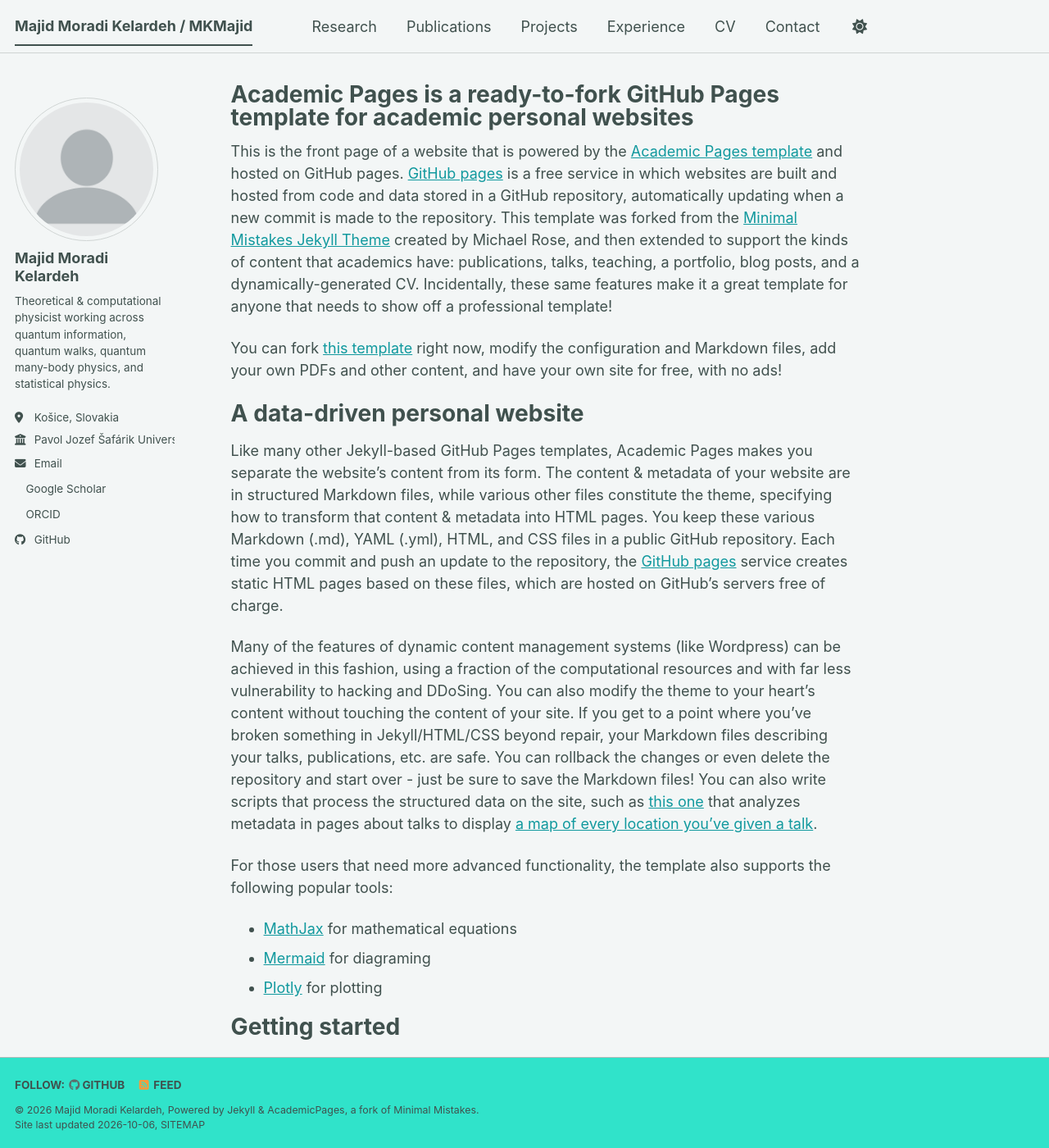
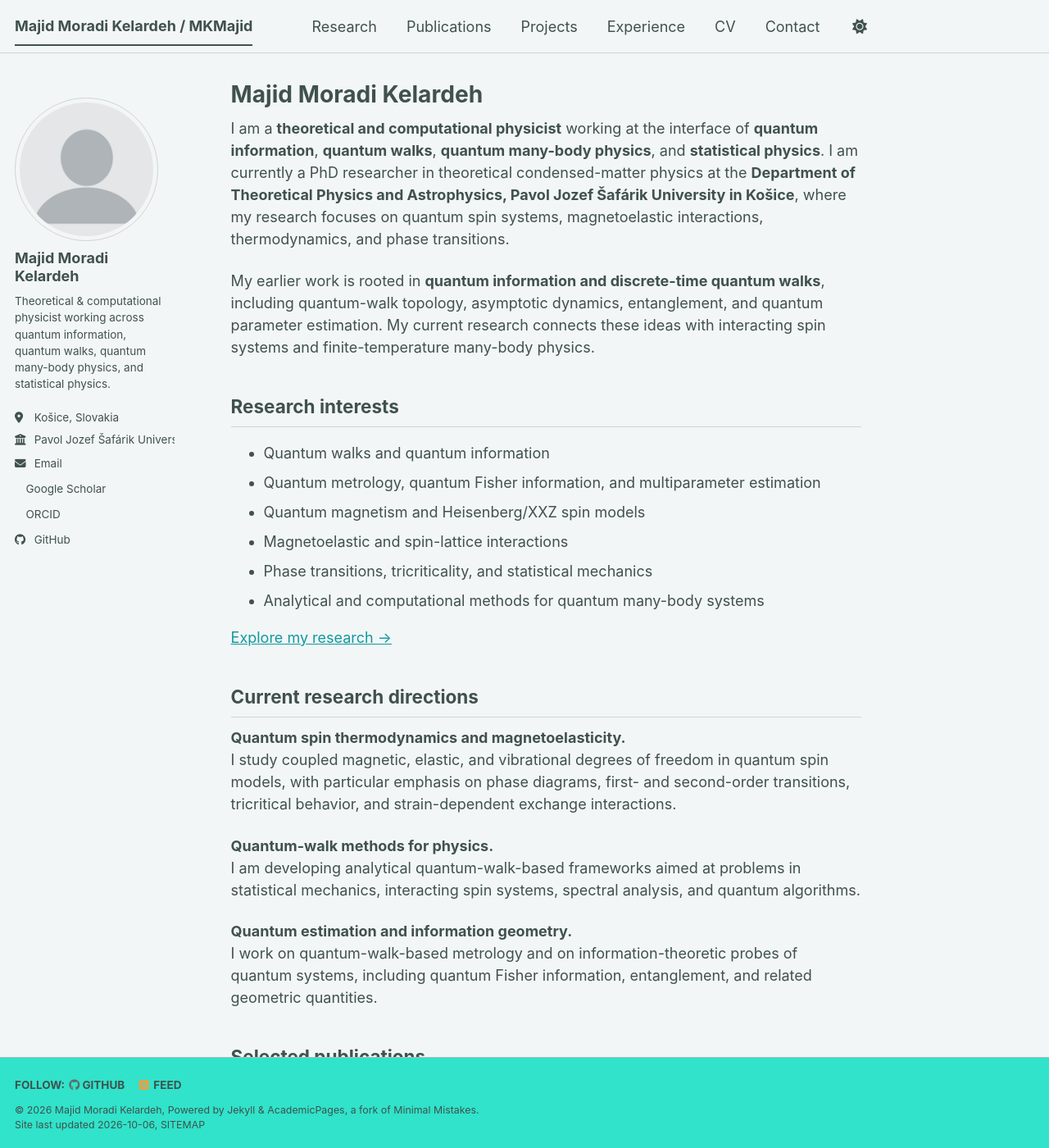
Before and after one commit to MKMajiid/mkmajiid.github.io, a Jekyll site: the page built from _pages/about.md, in a window 1280 px wide and 1400 px high. Shown: the whole window at 82% size. Built offline with Jekyll 4.4.1, drawn with Linux system fonts in a browser that asks for light colours; a style sheet for code colours, icons or effects is not loaded; some of the changed text lies outside the part shown.

Commit message:
Create academic homepage

```diff
--- a/_pages/about.md
+++ b/_pages/about.md
@@ -1,56 +1,42 @@
 ---
 permalink: /
-title: "Academic Pages is a ready-to-fork GitHub Pages template for academic personal websites"
+title: "Majid Moradi Kelardeh"
 author_profile: true
 redirect_from:
   - /about/
   - /about.html
 ---
 
-This is the front page of a website that is powered by the [Academic Pages template](https://github.com/academicpages/academicpages.github.io) and hosted on GitHub pages. [GitHub pages](https://pages.github.com) is a free service in which websites are built and hosted from code and data stored in a GitHub repository, automatically updating when a new commit is made to the repository. This template was forked from the [Minimal Mistakes Jekyll Theme](https://mmistakes.github.io/minimal-mistakes/) created by Michael Rose, and then extended to support the kinds of content that academics have: publications, talks, teaching, a portfolio, blog posts, and a dynamically-generated CV. Incidentally, these same features make it a great template for anyone that needs to show off a professional template!
+I am a **theoretical and computational physicist** working at the interface of **quantum information**, **quantum walks**, **quantum many-body physics**, and **statistical physics**. I am currently a PhD researcher in theoretical condensed-matter physics at the **Department of Theoretical Physics and Astrophysics, Pavol Jozef Šafárik University in Košice**, where my research focuses on quantum spin systems, magnetoelastic interactions, thermodynamics, and phase transitions.
 
- You can fork [this template](https://github.com/academicpages/academicpages.github.io) right now, modify the configuration and Markdown files, add your own PDFs and other content, and have your own site for free, with no ads!
+My earlier work is rooted in **quantum information and discrete-time quantum walks**, including quantum-walk topology, asymptotic dynamics, entanglement, and quantum parameter estimation. My current research connects these ideas with interacting spin systems and finite-temperature many-body physics.
 
-A data-driven personal website
-======
-Like many other Jekyll-based GitHub Pages templates, Academic Pages makes you separate the website's content from its form. The content & metadata of your website are in structured Markdown files, while various other files constitute the theme, specifying how to transform that content & metadata into HTML pages. You keep these various Markdown (.md), YAML (.yml), HTML, and CSS files in a public GitHub repository. Each time you commit and push an update to the repository, the [GitHub pages](https://pages.github.com/) service creates static HTML pages based on these files, which are hosted on GitHub's servers free of charge.
+## Research interests
 
-Many of the features of dynamic content management systems (like Wordpress) can be achieved in this fashion, using a fraction of the computational resources and with far less vulnerability to hacking and DDoSing. You can also modify the theme to your heart's content without touching the content of your site. If you get to a point where you've broken something in Jekyll/HTML/CSS beyond repair, your Markdown files describing your talks, publications, etc. are safe. You can rollback the changes or even delete the repository and start over - just be sure to save the Markdown files! You can also write scripts that process the structured data on the site, such as [this one](https://github.com/academicpages/academicpages.github.io/blob/master/talkmap.ipynb) that analyzes metadata in pages about talks to display [a map of every location you've given a talk](https://academicpages.github.io/talkmap.html).
+- Quantum walks and quantum information
+- Quantum metrology, quantum Fisher information, and multiparameter estimation
+- Quantum magnetism and Heisenberg/XXZ spin models
+- Magnetoelastic and spin-lattice interactions
+- Phase transitions, tricriticality, and statistical mechanics
+- Analytical and computational methods for quantum many-body systems
 
-For those users that need more advanced functionality, the template also supports the following popular tools:
-- [MathJax](https://www.mathjax.org/) for mathematical equations
-- [Mermaid](https://mermaid.js.org/) for diagraming
-- [Plotly](https://plotly.com/javascript/) for plotting
+[Explore my research →](/research/)
 
-Getting started
-======
-1. Register a GitHub account if you don't have one and confirm your e-mail (required!)
-1. Fork [this template](https://github.com/academicpages/academicpages.github.io) by clicking the "Use this template" button in the top right.
-1. Go to the repository's settings (rightmost item in the tabs that start with "Code", should be below "Unwatch"). Rename the repository "[your GitHub username].github.io", which will also be your website's URL.
-1. Set site-wide configuration and create content & metadata (see below -- also see [this set of diffs](https://archive.is/3TPas) showing what files were changed to set up [an example site](https://getorg-testacct.github.io) for a user with the username "getorg-testacct")
-1. Upload any files (like PDFs, .zip files, etc.) to the files/ directory. They will appear at https://[your GitHub username].github.io/files/example.pdf.
-1. Check status by going to the repository settings, in the "GitHub pages" section
+## Current research directions
 
-Site-wide configuration
-------
-The main configuration file for the site is in the base directory in [_config.yml](https://github.com/academicpages/academicpages.github.io/blob/master/_config.yml), which defines the content in the sidebars and other site-wide features. You will need to replace the default variables with ones about yourself and your site's github repository. The configuration file for the top menu is in [_data/navigation.yml](https://github.com/academicpages/academicpages.github.io/blob/master/_data/navigation.yml). For example, if you don't have a portfolio or blog posts, you can remove those items from that navigation.yml file to remove them from the header.
+**Quantum spin thermodynamics and magnetoelasticity.**
+I study coupled magnetic, elastic, and vibrational degrees of freedom in quantum spin models, with particular emphasis on phase diagrams, first- and second-order transitions, tricritical behavior, and strain-dependent exchange interactions.
 
-Create content & metadata
-------
-For site content, there is one Markdown file for each type of content, which are stored in directories like _publications, _talks, _posts, _teaching, or _pages. For example, each talk is a Markdown file in the [_talks directory](https://github.com/academicpages/academicpages.github.io/tree/master/_talks). At the top of each Markdown file is structured data in YAML about the talk, which the theme will parse to do lots of cool stuff. The same structured data about a talk is used to generate the list of talks on the [Talks page](https://academicpages.github.io/talks), each [individual page](https://academicpages.github.io/talks/2012-03-01-talk-1) for specific talks, the talks section for the [CV page](https://academicpages.github.io/cv), and the [map of places you've given a talk](https://academicpages.github.io/talkmap.html) (if you run this [python file](https://github.com/academicpages/academicpages.github.io/blob/master/talkmap.py) or [Jupyter notebook](https://github.com/academicpages/academicpages.github.io/blob/master/talkmap.ipynb), which creates the HTML for the map based on the contents of the _talks directory).
+**Quantum-walk methods for physics.**
+I am developing analytical quantum-walk-based frameworks aimed at problems in statistical mechanics, interacting spin systems, spectral analysis, and quantum algorithms.
 
-**Markdown generator**
+**Quantum estimation and information geometry.**
+I work on quantum-walk-based metrology and on information-theoretic probes of quantum systems, including quantum Fisher information, entanglement, and related geometric quantities.
 
-The repository includes [a set of Jupyter notebooks](https://github.com/academicpages/academicpages.github.io/tree/master/markdown_generator
-) that converts a CSV containing structured data about talks or presentations into individual Markdown files that will be properly formatted for the Academic Pages template. The sample CSVs in that directory are the ones I used to create my own personal website at stuartgeiger.com. My usual workflow is that I keep a spreadsheet of my publications and talks, then run the code in these notebooks to generate the Markdown files, then commit and push them to the GitHub repository.
+## Selected publications
 
-How to edit your site's GitHub repository
-------
-Many people use a git client to create files on their local computer and then push them to GitHub's servers. If you are not familiar with git, you can directly edit these configuration and Markdown files directly in the github.com interface. Navigate to a file (like [this one](https://github.com/academicpages/academicpages.github.io/blob/master/_talks/2012-03-01-talk-1.md) and click the pencil icon in the top right of the content preview (to the right of the "Raw | Blame | History" buttons). You can delete a file by clicking the trashcan icon to the right of the pencil icon. You can also create new files or upload files by navigating to a directory and clicking the "Create new file" or "Upload files" buttons.
+- **Improving quantum walk metrology with split-step quantum walk**, *Physical Review A* **113**, 022402 (2026). [DOI](https://doi.org/10.1103/x6h2-4rbp)
+- **Spin-1/2 quantum isotropic Heisenberg model with a magnetoelastic interaction**, *IEEE Transactions on Magnetics* **62** (2026). [DOI](https://doi.org/10.1109/TMAG.2026.3679085)
+- **Möbius quantum walk**, *Journal of Physics A: Mathematical and Theoretical* **50**, 505302 (2017). [DOI](https://doi.org/10.1088/1751-8121/aa9796)
 
-Example: editing a Markdown file for a talk
-![Editing a Markdown file for a talk](/images/editing-talk.png)
-
-For more info
-------
-More info about configuring Academic Pages can be found in [the guide](https://academicpages.github.io/markdown/), the [growing wiki](https://github.com/academicpages/academicpages.github.io/wiki), and you can always [ask a question on GitHub](https://github.com/academicpages/academicpages.github.io/discussions). The [guides for the Minimal Mistakes theme](https://mmistakes.github.io/minimal-mistakes/docs/configuration/) (which this theme was forked from) might also be helpful.
+[Full publication list →](/publications/)
```
